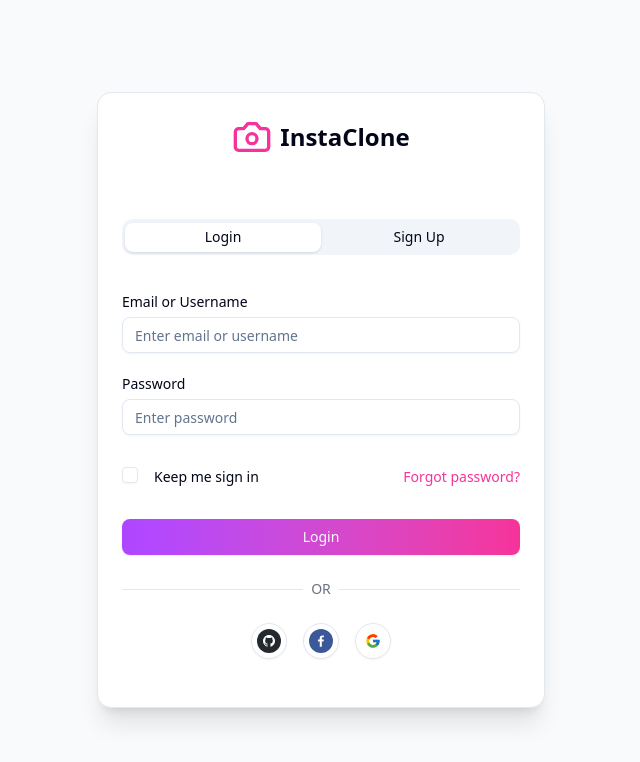
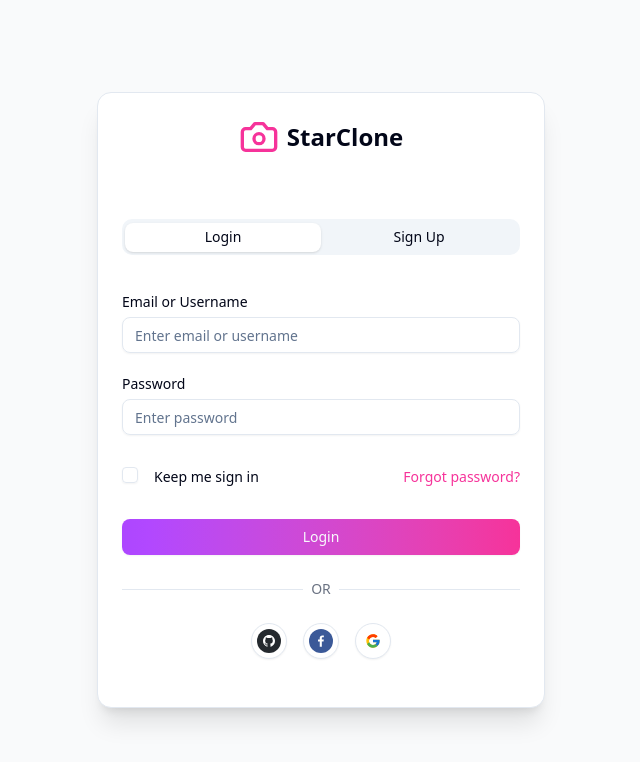
Before and after one commit to kimjeffsj/starclone-frontend, a React (Vite) app: page /auth in a window 1280 px wide. Shown: the top 762 px of the page, without its empty margins (319-959 px from the left). Built offline with nearby package versions, Linux system fonts and the light colour scheme; no server answers.

Commit message:
refactor: changed some names

```diff
--- a/src/components/auth/AuthPage.tsx
+++ b/src/components/auth/AuthPage.tsx
@@ -24,7 +24,7 @@ const AuthPage = () => {
             <CardHeader className="pb-2">
               <div className="flex justify-center items-center">
                 <Camera size={40} className="text-pink-500" />
-                <span className="ml-2 text-2xl font-bold">InstaClone</span>
+                <span className="ml-2 text-2xl font-bold">StarClone</span>
               </div>
             </CardHeader>
 
--- a/src/components/shared/Header.tsx
+++ b/src/components/shared/Header.tsx
@@ -25,7 +25,7 @@ const Header = () => {
       <div className="container flex items-center justify-between h-16 px-4 mx-auto md:px-6">
         {/* Logo */}
         <Link to="/" className="text-xl font-bold">
-          InstaClone
+          StarClone
         </Link>
 
         {/* Menu based on login status */}
--- a/src/components/shared/Layout.tsx
+++ b/src/components/shared/Layout.tsx
@@ -13,7 +13,7 @@ const Layout = ({ children }: LayoutProps) => {
         {children}
       </main>
       <footer className="py-4 mt-auto text-center text-sm text-muted-foreground border-t bg-background">
-        <p>&copy; 2025 InstaClone. All rights reserved.</p>
+        <p>&copy; 2025 StarClone. All rights reserved.</p>
       </footer>
     </div>
   );
```
